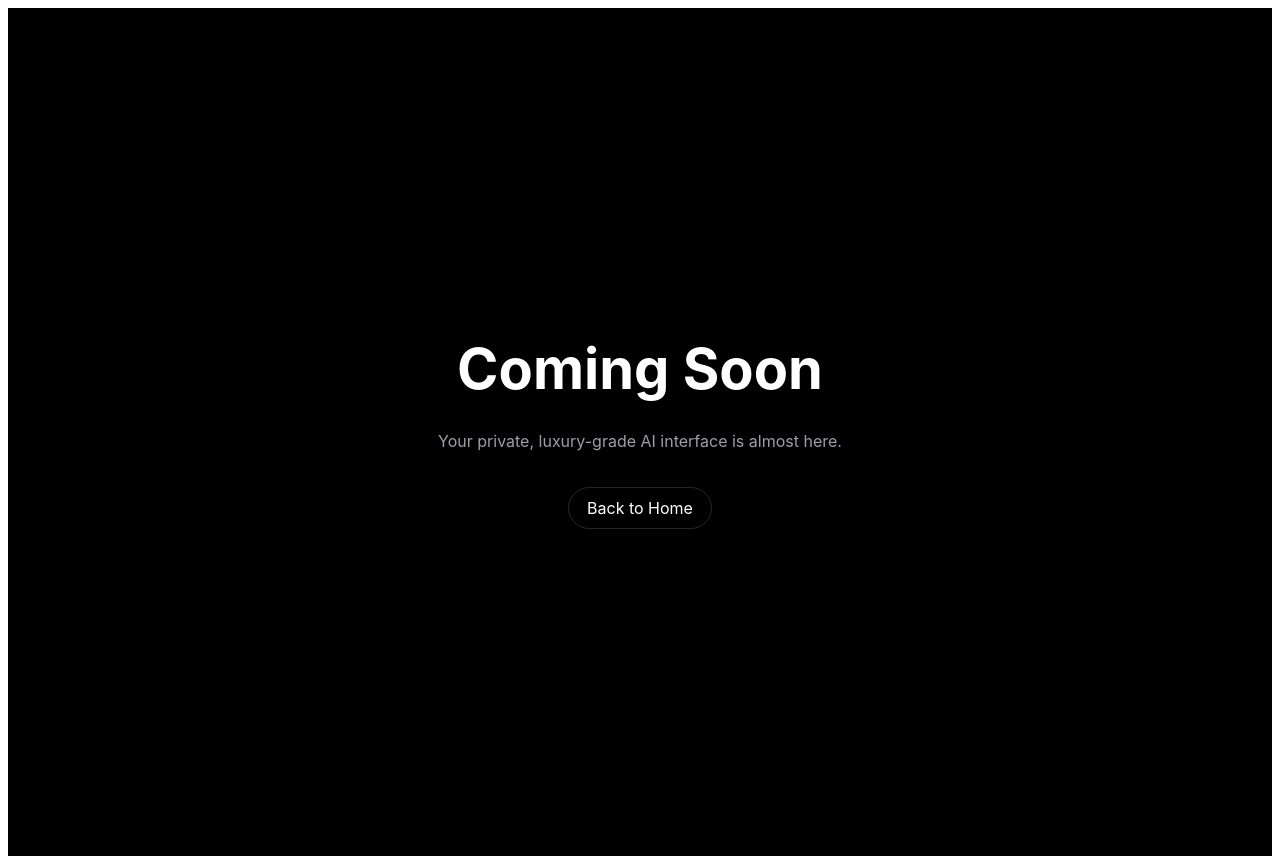
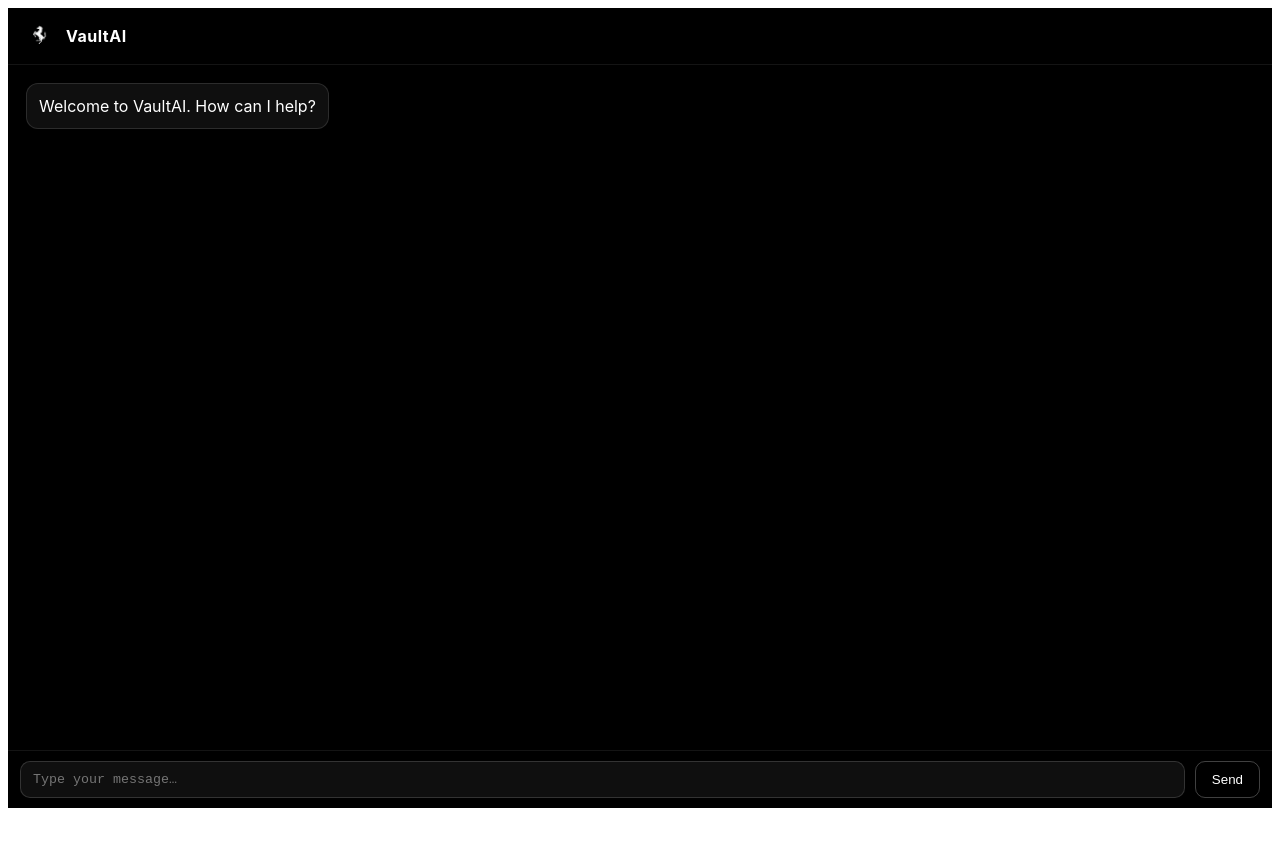
Before and after one commit to FILAL69/axon, a Next.js app: page /try in a window 1280 px wide. After the commit the page ends 816 px from the top, so only its background shows below. Built offline with nearby package versions, Linux system fonts and the light colour scheme.

Commit message:
Update try.js

```diff
--- a/pages/try.js
+++ b/pages/try.js
@@ -1,16 +1,114 @@
+// pages/try.js
+import { useState, useRef, useEffect } from 'react';
+
 export default function Try() {
+  const [messages, setMessages] = useState([
+    { role: 'assistant', content: 'Welcome to VaultAI. How can I help?' }
+  ]);
+  const [input, setInput] = useState('');
+  const [loading, setLoading] = useState(false);
+  const bottomRef = useRef(null);
+
+  useEffect(() => {
+    bottomRef.current?.scrollIntoView({ behavior: 'smooth' });
+  }, [messages, loading]);
+
+  async function send() {
+    if (!input.trim() || loading) return;
+    const next = [...messages, { role: 'user', content: input.trim() }];
+    setMessages(next);
+    setInput('');
+    setLoading(true);
+
+    try {
+      const r = await fetch('/api/chat', {
+        method: 'POST',
+        headers: { 'Content-Type': 'application/json' },
+        body: JSON.stringify({ messages: next })
+      });
+      const data = await r.json();
+      if (data?.reply) {
+        setMessages([...next, { role: 'assistant', content: data.reply }]);
+      } else {
+        setMessages([...next, { role: 'assistant', content: 'Sorry, something went wrong.' }]);
+      }
+    } catch (e) {
+      setMessages([...next, { role: 'assistant', content: 'Network error.' }]);
+    } finally {
+      setLoading(false);
+    }
+  }
+
+  function onKey(e) {
+    if (e.key === 'Enter' && !e.shiftKey) {
+      e.preventDefault();
+      send();
+    }
+  }
+
   return (
-    <main style={{
-      minHeight:'100vh', display:'flex', flexDirection:'column',
-      alignItems:'center', justifyContent:'center', background:'#000', color:'#fff',
-      fontFamily:'Inter, system-ui, -apple-system, Segoe UI, Roboto, Helvetica, Arial, sans-serif',
-      textAlign:'center', padding:'24px'
-    }}>
-      <h1 style={{fontSize:'clamp(32px,5vw,56px)', margin:'0 0 12px'}}>Coming Soon</h1>
-      <p style={{color:'#9aa0a6'}}>Your private, luxury-grade AI interface is almost here.</p>
-      <a href="/" style={{marginTop:20, color:'#fff', textDecoration:'none', border:'1px solid rgba(255,255,255,.15)', padding:'10px 18px', borderRadius:999}}>
-        Back to Home
-      </a>
-    </main>
+    <div style={styles.page}>
+      <header style={styles.header}>
+        <img src="/vault-logo.png" alt="VaultAI" style={styles.logo} />
+        <div style={styles.brand}>VaultAI</div>
+      </header>
+
+      <main style={styles.chat}>
+        {messages.map((m, i) => (
+          <div
+            key={i}
+            style={m.role === 'assistant' ? styles.bubbleAI : styles.bubbleUser}
+          >
+            {m.content}
+          </div>
+        ))}
+        {loading && <div style={styles.typing}>Thinking…</div>}
+        <div ref={bottomRef} />
+      </main>
+
+      <form
+        onSubmit={(e) => { e.preventDefault(); send(); }}
+        style={styles.inputBar}
+      >
+        <textarea
+          value={input}
+          onChange={(e) => setInput(e.target.value)}
+          onKeyDown={onKey}
+          placeholder="Type your message…"
+          rows={1}
+          style={styles.input}
+        />
+        <button type="submit" disabled={loading} style={styles.send}>
+          Send
+        </button>
+      </form>
+    </div>
   );
 }
+
+const styles = {
+  page: { background:'#000', color:'#fff', minHeight:'100vh',
+    display:'grid', gridTemplateRows:'auto 1fr auto',
+    fontFamily:'Inter, system-ui, -apple-system, Segoe UI, Roboto, Helvetica, Arial, sans-serif'
+  },
+  header: { display:'flex', alignItems:'center', gap:12, padding:'14px 18px', borderBottom:'1px solid rgba(255,255,255,.08)'},
+  logo: { width:28, height:'auto' },
+  brand: { fontWeight:700, letterSpacing:.5 },
+  chat: { padding:'18px', display:'flex', flexDirection:'column', gap:12, overflowY:'auto' },
+  bubbleAI: { alignSelf:'flex-start', maxWidth:'80%',
+    background:'rgba(255,255,255,.06)', border:'1px solid rgba(255,255,255,.12)',
+    borderRadius:12, padding:'10px 12px', lineHeight:1.5
+  },
+  bubbleUser: { alignSelf:'flex-end', maxWidth:'80%',
+    background:'rgba(255,255,255,.12)', border:'1px solid rgba(255,255,255,.18)',
+    borderRadius:12, padding:'10px 12px', lineHeight:1.5
+  },
+  typing: { color:'#9aa0a6', fontSize:14, padding:'0 6px' },
+  inputBar: { display:'flex', gap:10, padding:'10px 12px', borderTop:'1px solid rgba(255,255,255,.08)' },
+  input: { flex:1, resize:'none', background:'rgba(255,255,255,.06)', color:'#fff',
+    border:'1px solid rgba(255,255,255,.15)', borderRadius:10, padding:'10px 12px', outline:'none'
+  },
+  send: { background:'transparent', color:'#fff', border:'1px solid rgba(255,255,255,.25)',
+    borderRadius:10, padding:'10px 16px', cursor:'pointer'
+  }
+};
```
